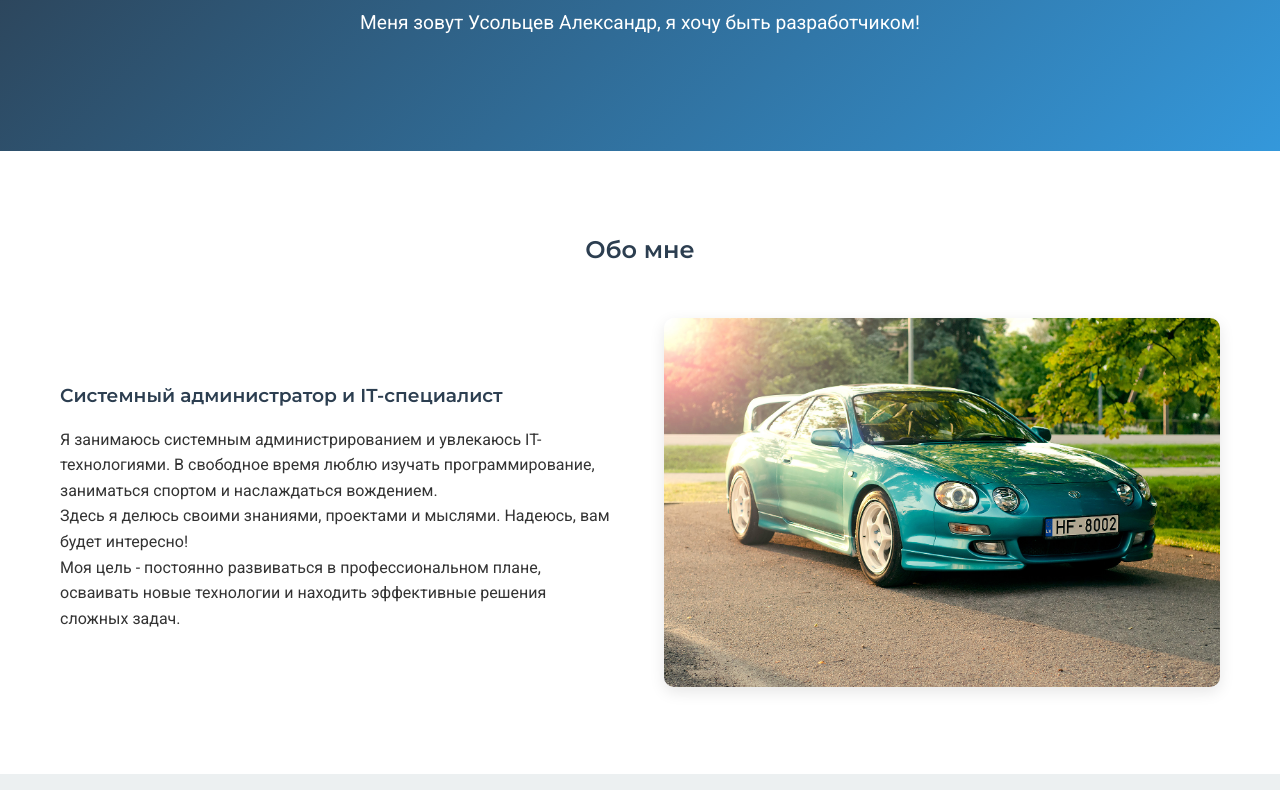
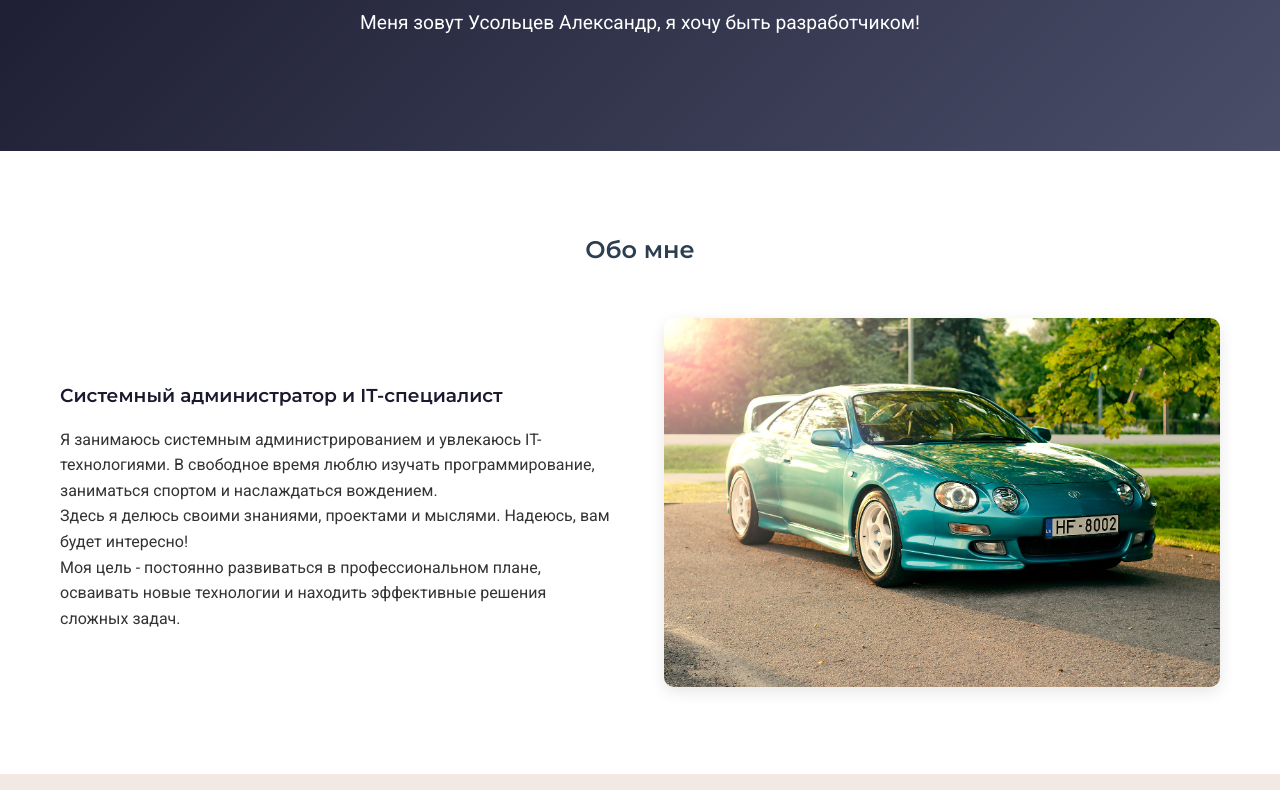
Before and after one commit to Usoltsev92/VlogUs, a plain HTML site: page index.html in a window 1280 px wide. Shown: the part 222-1012 px from the top of the page. Drawn offline with Linux system fonts and the light colour scheme.

Commit message:
новые цвета потихой

```diff
--- a/vlog/style.css
+++ b/vlog/style.css
@@ -3,14 +3,14 @@
  * Можно быстро изменить цвета во всем сайте, редактируя только эти значения
  */
 :root {
-    --primary-color: #2c3e50;
-    /* Основной цвет (темно-синий) */
-    --secondary-color: #3498db;
-    /* Вторичный цвет (голубой) */
-    --accent-color: #e74c3c;
-    /* Акцентный цвет (красный) */
-    --light-color: #ecf0f1;
-    /* Светлый фон */
+    --primary-color: #1a1a2e;
+
+    --secondary-color:  #4a4e69;     /* Серо-синий (вторичный) */
+
+    --accent-color: #f8bbd0;        /* Розовый (акцент) */
+
+  --light-color: #f2e9e4;         /* Светло-бежевый (фон) */
+
     --dark-color: #2c3e50;
     /* Темный фон */
     --text-color: #333;
```
